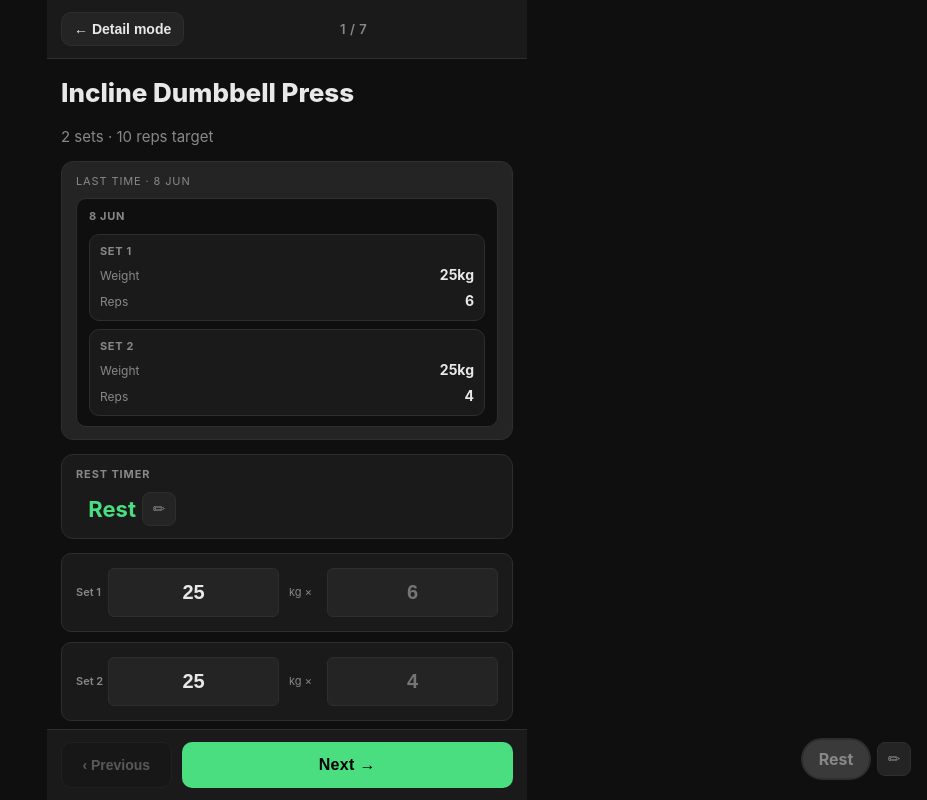
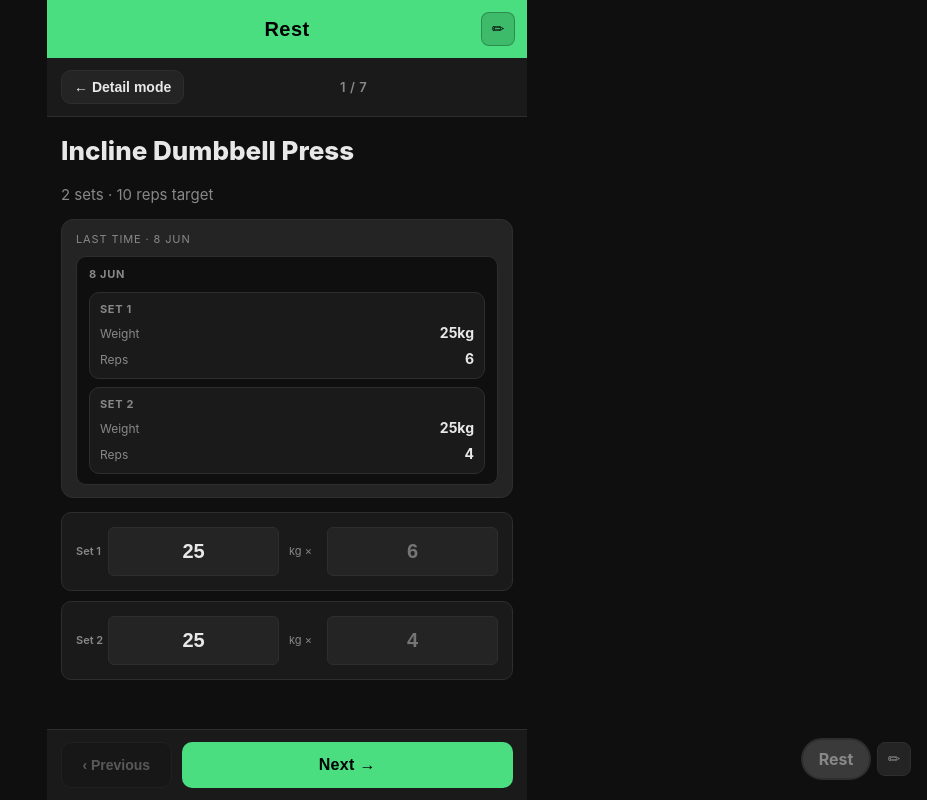
Before and after one commit to cannontrodder/liftlog-hardcopy, a website: page index.html in a window 1280 px wide. Both pictures are taken after a click on the button "⛶ Focus". Shown: the whole page, without its empty margins (353-1280 px from the left). Drawn offline with Linux system fonts and the light colour scheme.

Commit message:
feat: make focus timer a sticky action bar

```diff
--- a/app.js
+++ b/app.js
@@ -469,13 +469,15 @@
     focusCounter.style.textAlign = 'center';
     focusCounter.textContent = `${activeExIdx + 1} / ${activeSession.exercises.length}`;
 
-    // Timer widget stays in focus mode but is moved into the content body
+    // Full-width timer action stays above the focus header while the workout scrolls.
     const timerWrap = el('div', 'focus-timer-inline');
     const state = timerStateClass();
     if (state !== 'idle') timerWrap.classList.add(state);
 
-    const timerText = el('span', 'focus-timer-text');
+    const timerText = el('button', 'focus-timer-text');
+    timerText.type = 'button';
     timerText.textContent = timerDisplayText(state);
+    timerText.title = 'Start or stop rest timer';
     timerText.addEventListener('click', () => {
       if (timer.running) timerStop();
       else timerStart(activeSession.targetRestSeconds || 90);
@@ -492,6 +494,7 @@
     timerWrap.appendChild(timerText);
     timerWrap.appendChild(timerEditBtn);
 
+    overlay.appendChild(timerWrap);
     topBar.appendChild(backBtn);
     topBar.appendChild(focusCounter);
     overlay.appendChild(topBar);
@@ -553,13 +556,6 @@
       lastBox.appendChild(lastList);
       body.appendChild(lastBox);
     }
-
-    const restRow = el('div', 'focus-rest');
-    const restLabel = el('div', 'focus-rest-label');
-    restLabel.textContent = 'Rest timer';
-    restRow.appendChild(restLabel);
-    restRow.appendChild(timerWrap);
-    body.appendChild(restRow);
 
     const setsWrap = el('div', 'focus-sets');
     buildSetRows(exercise, () => timerStart(activeSession.targetRestSeconds || 90))
--- a/index.html
+++ b/index.html
@@ -355,29 +355,47 @@
       justify-self: start;
     }
     .focus-timer-inline {
-      display: flex;
+      background: var(--accent);
+      color: #000;
+      display: grid;
+      grid-template-columns: 1fr;
       align-items: center;
-      gap: 6px;
-      align-self: start;
+      flex-shrink: 0;
+      min-height: 58px;
+      position: relative;
+      width: 100%;
+      z-index: 2;
     }
     .focus-timer-text {
-      font-size: 22px;
-      font-weight: 700;
+      appearance: none;
+      background: transparent;
+      border: 0;
+      color: #000;
+      cursor: pointer;
+      font-size: 20px;
+      font-weight: 800;
       font-variant-numeric: tabular-nums;
-      color: var(--timer-active);
-      min-width: 60px;
-      text-align: right;
-      cursor: pointer;
+      height: 100%;
+      letter-spacing: 0.02em;
+      min-height: 58px;
+      padding: 14px 60px;
+      text-align: center;
+      width: 100%;
     }
-    .focus-timer-inline.idle .focus-timer-text { color: var(--text-muted); font-size: 15px; }
-    .focus-timer-inline.warning .focus-timer-text { color: var(--timer-warning); }
-    .focus-timer-inline.done .focus-timer-text { color: var(--timer-done); }
-    .focus-timer-inline .timer-pill {
-      padding: 10px 16px;
-      min-width: 86px;
+    .focus-timer-inline.warning { background: var(--timer-warning); }
+    .focus-timer-inline.done { background: var(--timer-done); }
+    .focus-timer-inline .timer-edit-btn {
+      background: rgba(0, 0, 0, 0.16);
+      border: 1px solid rgba(0, 0, 0, 0.25);
+      color: #000;
+      position: absolute;
+      right: 12px;
+      top: 50%;
+      transform: translateY(-50%);
     }
-    .focus-timer-inline .timer-text {
-      font-size: 18px;
+    .focus-timer-inline .timer-edit-btn:hover {
+      border-color: #000;
+      color: #000;
     }
     .timer-edit-btn {
       background: var(--surface2);
@@ -473,22 +491,6 @@
       font-size: 14px;
       font-weight: 700;
       text-align: right;
-    }
-    .focus-rest {
-      background: var(--surface);
-      border: 1px solid var(--border);
-      border-radius: 12px;
-      padding: 12px 14px;
-      display: flex;
-      flex-direction: column;
-      gap: 10px;
-    }
-    .focus-rest-label {
-      font-size: 11px;
-      color: var(--text-muted);
-      text-transform: uppercase;
-      letter-spacing: 0.08em;
-      font-weight: 700;
     }
     .focus-sets { display: flex; flex-direction: column; gap: 10px; }
     .focus-set-row {
@@ -600,6 +602,7 @@
     .focus-timer-inline .timer-popover {
       bottom: auto;
       top: calc(100% + 8px);
+      right: 12px;
     }
     .timer-popover-label { font-size: 11px; color: var(--text-muted); text-transform: uppercase; letter-spacing: 0.06em; }
     .timer-presets { display: flex; gap: 6px; flex-wrap: wrap; }
```
Also changed, not shown: playwright-smoke.spec.js (+5 -0 lines).
